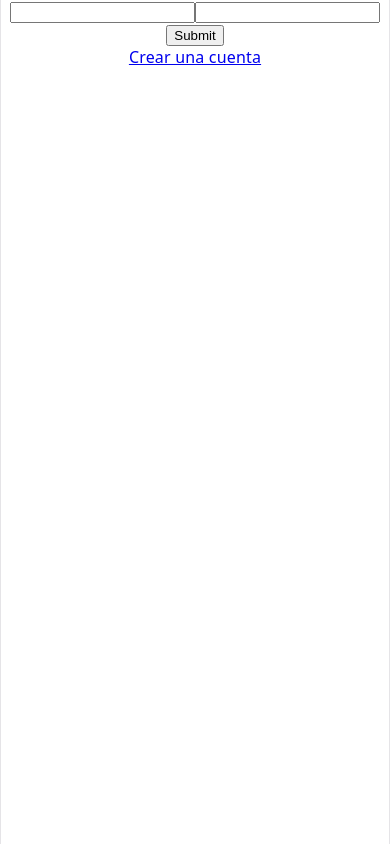
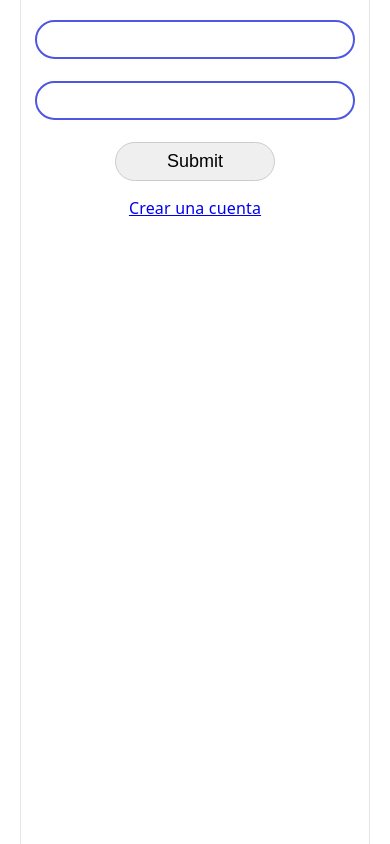
Before and after one commit to lmsf-101/focusflow, a React (Vite) app in the folder frontend/: page /login in a window 390 px wide. Built offline with nearby package versions, Linux system fonts and the light colour scheme.

Commit message:
style(frontend): add simple responsive layout for auth / task pages

```diff
--- a/frontend/src/App.css
+++ b/frontend/src/App.css
@@ -1,184 +1,76 @@
-.counter {
-  font-size: 16px;
-  padding: 5px 10px;
-  border-radius: 5px;
-  color: var(--accent);
-  background: var(--accent-bg);
-  border: 2px solid transparent;
-  transition: border-color 0.3s;
-  margin-bottom: 24px;
-
-  &:hover {
-    border-color: var(--accent-border);
-  }
-  &:focus-visible {
-    outline: 2px solid var(--accent);
-    outline-offset: 2px;
-  }
+body {
+  text-align: center;
+  max-width: 640px;
+  margin: 0 auto;
+  padding-inline: 20px;
+  box-sizing: border-box;
 }
 
-.hero {
-  position: relative;
-
-  .base,
-  .framework,
-  .vite {
-    inset-inline: 0;
-    margin: 0 auto;
-  }
-
-  .base {
-    width: 170px;
-    position: relative;
-    z-index: 0;
-  }
-
-  .framework,
-  .vite {
-    position: absolute;
-  }
-
-  .framework {
-    z-index: 1;
-    top: 34px;
-    height: 28px;
-    transform: perspective(2000px) rotateZ(300deg) rotateX(44deg) rotateY(39deg)
-      scale(1.4);
-  }
-
-  .vite {
-    z-index: 0;
-    top: 107px;
-    height: 26px;
-    width: auto;
-    transform: perspective(2000px) rotateZ(300deg) rotateX(40deg) rotateY(39deg)
-      scale(0.8);
-  }
+.auth-form {
+  display: flex;
+  flex-direction: column;
+  gap: 12px;
+  width: 100%;
+  max-width: 320px;
+  margin: 20px auto;
+  margin-bottom: 16px;
 }
 
-#center {
-  display: flex;
-  flex-direction: column;
-  gap: 25px;
-  place-content: center;
-  place-items: center;
-  flex-grow: 1;
-
-  @media (max-width: 1024px) {
-    padding: 32px 20px 24px;
-    gap: 18px;
-  }
+.auth-form > input {
+  border-radius: 20px;
+  padding: 10px 15px;
+  border: 2px solid #4f57e2;
+  margin-bottom: 10px;
 }
 
-#next-steps {
-  display: flex;
-  border-top: 1px solid var(--border);
-  text-align: left;
-
-  & > div {
-    flex: 1 1 0;
-    padding: 32px;
-    @media (max-width: 1024px) {
-      padding: 24px 20px;
-    }
-  }
-
-  .icon {
-    margin-bottom: 16px;
-    width: 22px;
-    height: 22px;
-  }
-
-  @media (max-width: 1024px) {
-    flex-direction: column;
-    text-align: center;
-  }
+.auth-form > button {
+  border-radius: 20px;
+  padding: 8px;
+  width: 50%;
+  margin: 0 auto;
+  border: 1px solid #ccc;
+  font-size: large;
 }
 
-#docs {
-  border-right: 1px solid var(--border);
-
-  @media (max-width: 1024px) {
-    border-right: none;
-    border-bottom: 1px solid var(--border);
-  }
+.task-input-container {
+  display: flex;
+  gap: 8px;
+  margin: 15px 0;
 }
 
-#next-steps ul {
+.task-input-container input.task-title-input {
+  flex: 1;
+  min-width: 0;
+}
+
+
+
+.task-list {
   list-style: none;
   padding: 0;
-  display: flex;
-  gap: 8px;
-  margin: 32px 0 0;
-
-  .logo {
-    height: 18px;
-  }
-
-  a {
-    color: var(--text-h);
-    font-size: 16px;
-    border-radius: 6px;
-    background: var(--social-bg);
-    display: flex;
-    padding: 6px 12px;
-    align-items: center;
-    gap: 8px;
-    text-decoration: none;
-    transition: box-shadow 0.3s;
-
-    &:hover {
-      box-shadow: var(--shadow);
-    }
-    .button-icon {
-      height: 18px;
-      width: 18px;
-    }
-  }
-
-  @media (max-width: 1024px) {
-    margin-top: 20px;
-    flex-wrap: wrap;
-    justify-content: center;
-
-    li {
-      flex: 1 1 calc(50% - 8px);
-    }
-
-    a {
-      width: 100%;
-      justify-content: center;
-      box-sizing: border-box;
-    }
-  }
+  margin: 20px 0;
 }
 
-#spacer {
-  height: 88px;
-  border-top: 1px solid var(--border);
-  @media (max-width: 1024px) {
-    height: 48px;
-  }
+.task-item {
+  display: flex;
+  align-items: center;
+  gap: 8px;
+  padding: 8px 0;
+  border: 1px solid black;
 }
 
-.ticks {
-  position: relative;
-  width: 100%;
+.task-title {
+  flex: 1;
+  text-align: left;
+  padding-left: 10px;
+}
 
-  &::before,
-  &::after {
-    content: '';
-    position: absolute;
-    top: -4.5px;
-    border: 5px solid transparent;
-  }
+.task-list * {
+  border: 1px solid black;
+}
 
-  &::before {
-    left: 0;
-    border-left-color: var(--border);
-  }
-  &::after {
-    right: 0;
-    border-right-color: var(--border);
-  }
+.error {
+  color: red;
+  font-weight: bold;
+  padding: 5px;
 }
```
